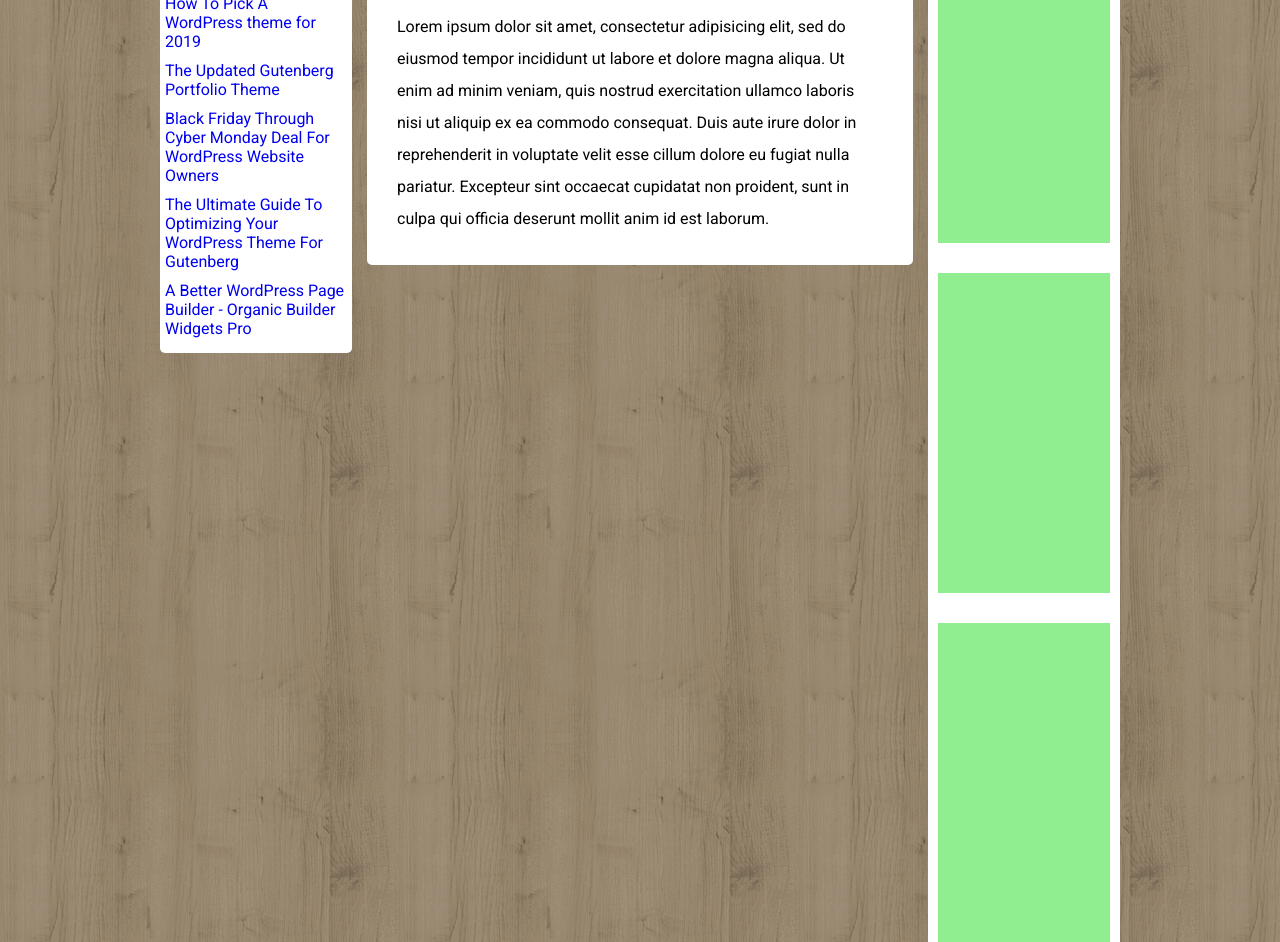
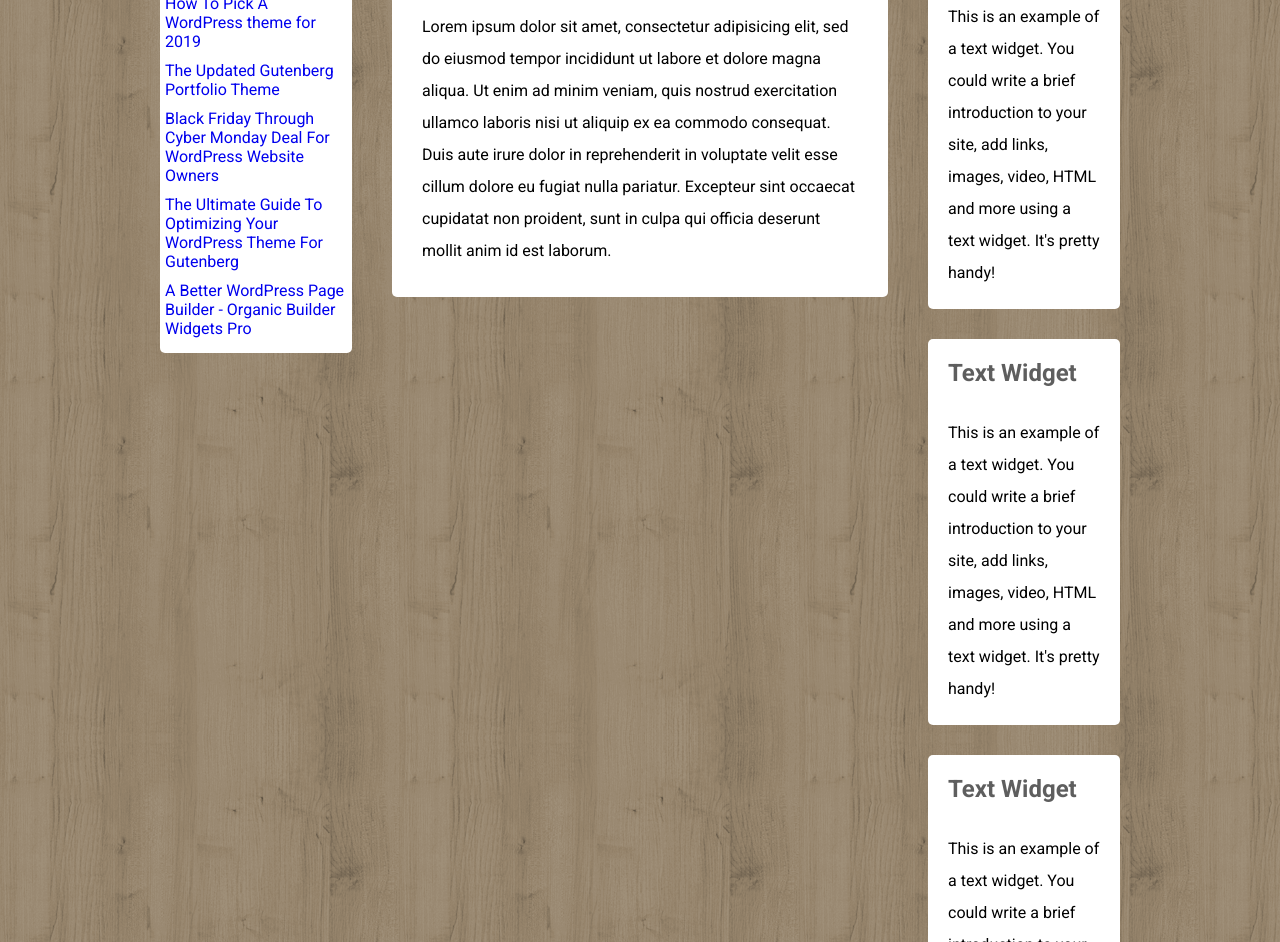
Before and after one commit to leandro-pessano/htmlcss-wp, a plain HTML site: page index.html in a window 1280 px wide. Shown: the part 462-1404 px from the top of the page. Drawn offline with Linux system fonts and the light colour scheme.

Commit message:
Right Column

```diff
--- a/css/style.css
+++ b/css/style.css
@@ -92,8 +92,8 @@ main {
 
 /* Main Content */
 section.main-content {
-  width: calc(60% - 30px);
-  margin: 0 15px;
+  width: calc(60% - 80px);
+  margin: 0 40px;
   padding: 30px;
   background-color: white;
   border-radius: 5px;
@@ -109,15 +109,17 @@ section.main-content p {
   line-height: 2;
 }
 
+/* Columns */
 aside {
   width: 20%;
-  background-color: white;
   border-radius: 5px;
 }
 
 /* Left Column */
 aside.col-left {
   padding: 5px;
+  background-color: white;
+
 }
 
 .col-left-logo {
@@ -145,11 +147,22 @@ aside.col-left {
   margin: 10px 0;
 }
 
-.col-right-box{
-  width: 90%;
-  height: 320px;
+/* Right Column */
+.col-right-box {
+  width: 100%;
   margin: 0 auto 30px;
-  background-color: lightgreen;
+  padding: 20px;
+  background-color: white;
+  border-radius: 5px;
+}
+
+.col-right-box h2 {
+  margin-bottom: 30px;
+  color: rgb(94, 94, 94);
+}
+
+.col-right-box p {
+  line-height: 2;
 }
 
 /* Footer */
--- a/index.html
+++ b/index.html
@@ -62,15 +62,18 @@
     <aside class="col-right float-left clearfix">
 
       <div class="col-right-box">
-
+        <h2>Text Widget</h2>
+        <p>This is an example of a text widget. You could write a brief introduction to your site, add links, images, video, HTML and more using a text widget. It's pretty handy!</p>
       </div>
 
       <div class="col-right-box">
-
+        <h2>Text Widget</h2>
+        <p>This is an example of a text widget. You could write a brief introduction to your site, add links, images, video, HTML and more using a text widget. It's pretty handy!</p>
       </div>
 
       <div class="col-right-box">
-
+        <h2>Text Widget</h2>
+        <p>This is an example of a text widget. You could write a brief introduction to your site, add links, images, video, HTML and more using a text widget. It's pretty handy!</p>
       </div>
 
     </aside>
```
